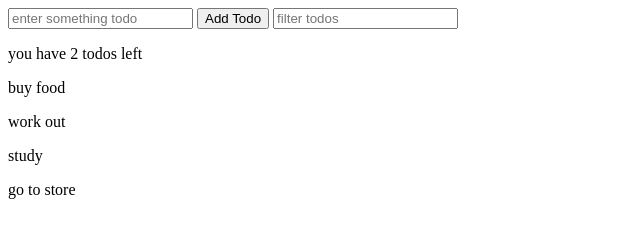
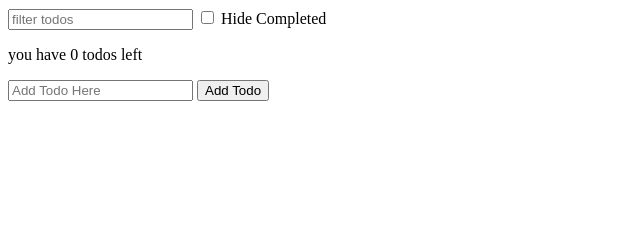
Before and after one commit to eric-owen/todo-app, a plain HTML site: page index.html in a window 1280 px wide. Shown: the whole page, without its empty margins (0-640 px from the left). Drawn offline with Linux system fonts and the light colour scheme.

Commit message:
refactored functions

```diff
--- a/index.html
+++ b/index.html
@@ -1,19 +1,30 @@
 <!DOCTYPE html>
 <html lang="en">
+
 <head>
     <meta charset="UTF-8">
     <meta name="viewport" content="width=device-width, initial-scale=1.0">
     <title>Document</title>
 </head>
+
 <body>
-    <input id="new-todo-text" type="text" placeholder="enter something todo">
-    <button id='add-todo'>Add Todo</button>
+
     <input id='search-text' type='text' placeholder="filter todos">
 
-    <div id="todos">
+    <label>
+        <input id="hide-completed" type="checkbox"> Hide Completed
+    </label>
 
-    </div>
+    <div id="todos"></div>
 
+    <form id='new-todo'>
+        <input type="text" placeholder="Add Todo Here" name="newItem">
+        <button>Add Todo</button>
+    </form>
+
+
+    <script src="todo-function.js"></script>
     <script src='todo-script.js'></script>
 </body>
+
 </html>
--- /dev/null
+++ b/todo-function.js
@@ -0,0 +1,66 @@
+// fetch existing todos from localstorage
+
+const getSavedTodos = function () {
+    let todoJSON = localStorage.getItem('todos')
+
+    if (todoJSON !== null) {
+        return JSON.parse(todoJSON)
+    } else {
+        return []
+    }
+
+}
+
+// save todos to localstorage
+
+const saveTodos = function (todos) {
+    localStorage.setItem('todos', JSON.stringify(todos))
+}
+
+// render app todos based on filters
+
+const renderTodos = function (todoObject, filter) {
+
+
+
+    let filteredTodos = todoObject.filter(function (todo) {
+        const searchtextMatch = todo.text.toLowerCase().includes(filter.searchText.toLowerCase())
+        const hideCompletedMatch = !filters.hideCompleted || !todo.completed
+
+        return searchtextMatch && hideCompletedMatch
+    })
+
+    const incompleteTodos = filteredTodos.filter(function (item) {
+        return !item.completed
+    })
+
+    document.querySelector('#todos').innerHTML = ''
+
+    document.querySelector('#todos').appendChild(GenerateSummaryDOM(incompleteTodos))
+
+
+
+    filteredTodos.forEach(function (todo) {
+        document.querySelector('#todos').appendChild(generateTodoDOM(todo))
+    })
+
+}
+
+// get the DOM elements for an individual note
+
+const generateTodoDOM = function (todo) {
+    const p = document.createElement('p')
+    p.textContent = todo.text
+    return p
+
+}
+
+// get the DOM elements for the list summary
+
+const GenerateSummaryDOM = function (incomplete) {
+
+    const summary = document.createElement('p')
+    summary.textContent = `you have ${incomplete.length} todos left`
+    return summary
+
+}
--- a/todo-script.js
+++ b/todo-script.js
@@ -1,62 +1,14 @@
-const todos = [{
-    text: 'buy food',
-    completed: false
-}, {
-    text: 'work out',
-    completed: true
-
-}, {
-    text: 'study',
-    completed: false
-
-}, {
-    text: 'go to store',
-    completed: true
-}]
-
+const todos = getSavedTodos()
 
 const filters = {
-    searchText: ''
+    searchText: '',
+    hideCompleted: false
 }
 
-
-
-let renderTodos = function (todoObject, filter) {
-    const filteredTodos = todoObject.filter(function (todo) {
-        return todo.text.toLowerCase().includes(filter.searchText.toLowerCase())
-
-    })
-
-    const incomplete = filteredTodos.filter(function (item) {
-        return !item.completed
-    })
-
-    document.querySelector('#todos').innerHTML = ''
-
-    const summary = document.createElement('p')
-    summary.textContent = `you have ${incomplete.length} todos left`
-    document.querySelector('#todos').appendChild(summary)
-
-    filteredTodos.forEach(function (item) {
-        const p = document.createElement('p')
-        p.textContent = item.text
-        document.querySelector('#todos').appendChild(p)
-    })
-
-}
 
 renderTodos(todos, filters)
 
 
-//add a todo button
-document.querySelector('#add-todo').addEventListener('click', function (e) {
-    console.log('button was clicked')
-})
-
-//listen for text of add a todo
-document.querySelector('#new-todo-text').addEventListener('input', function (e) {
-
-})
 
 // filter
 document.querySelector('#search-text').addEventListener('input', function (e) {
@@ -64,3 +16,23 @@ document.querySelector('#search-text').addEventListener('input', function (e) {
     renderTodos(todos, filters)
 
 })
+
+document.querySelector('#new-todo').addEventListener('submit', function (e) {
+    e.preventDefault()
+    todos.push({
+        text: e.target.elements.newItem.value,
+        completed: false
+    })
+
+    saveTodos(todos)
+
+    renderTodos(todos, filters)
+    e.target.elements.newItem.value = ''
+})
+
+//even for hiding completed
+document.querySelector('#hide-completed').addEventListener('change', function (e) {
+    filters.hideCompleted = e.target.checked
+    renderTodos(todos, filters)
+
+})
```
